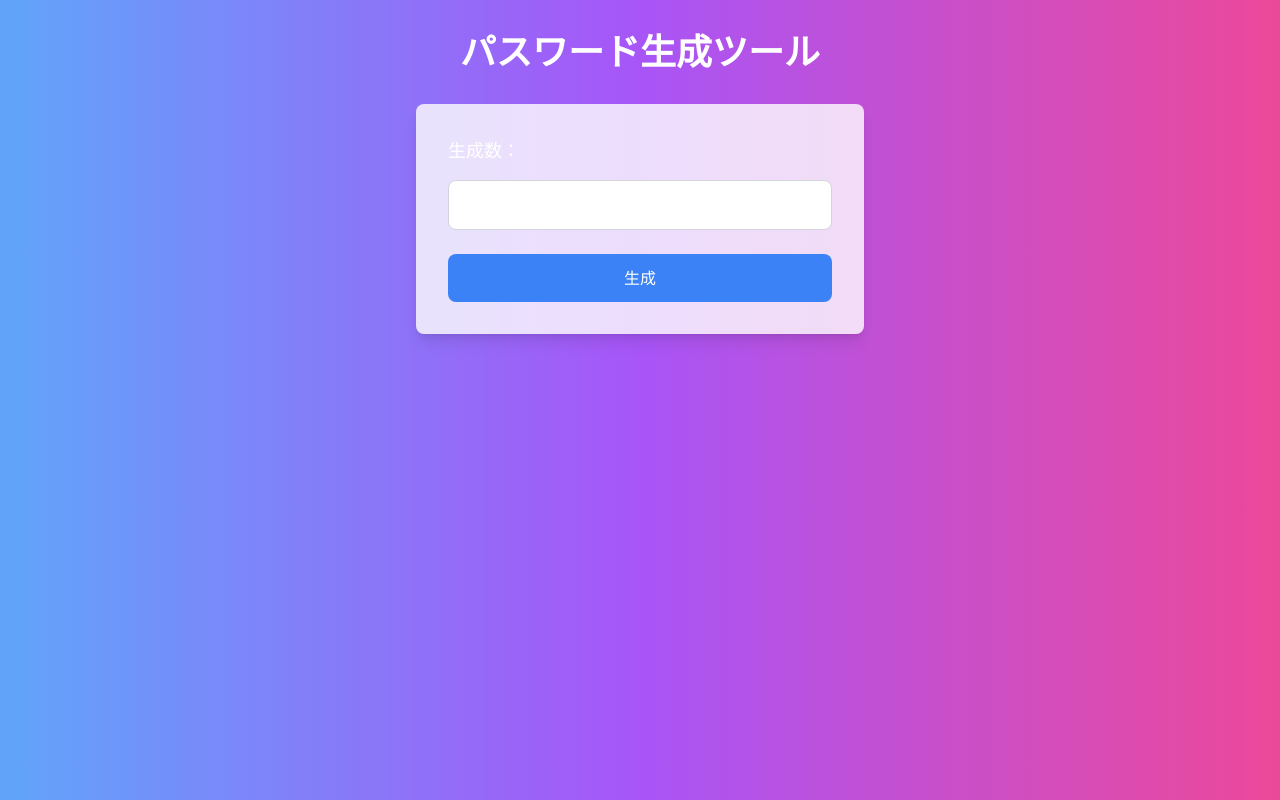
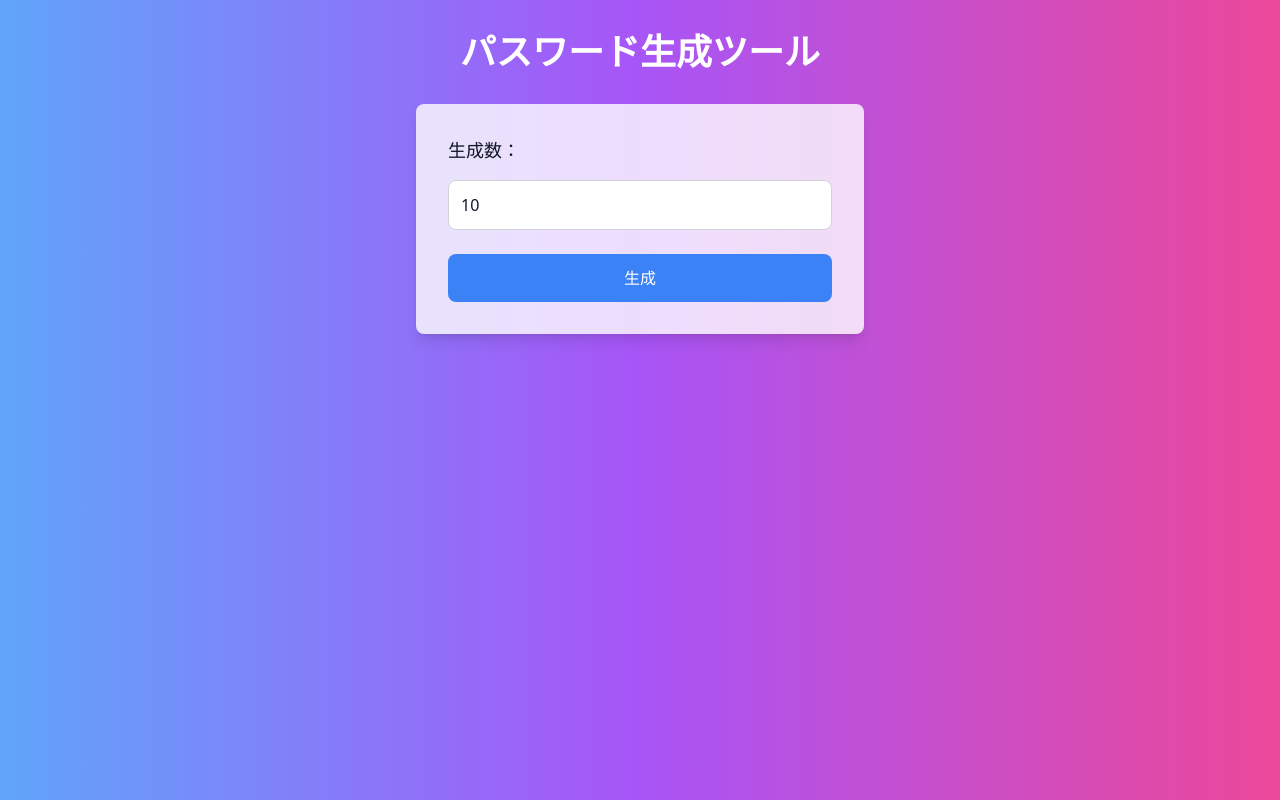
Before and after one commit to KIYOHA-RU/password-generator, a Flask app: page / in a window 1280 px wide. Run offline with Flask 3, Linux system fonts and the light colour scheme; some libraries are stand-ins or nearby versions.

Commit message:
UI修正: index画面の文字色を見やすい色に変更

```diff
--- a/templates/index.html
+++ b/templates/index.html
@@ -5,12 +5,12 @@
   <title>パスワード生成</title>
   <script src="https://cdn.tailwindcss.com"></script>
 </head>
-<body class="bg-gradient-to-r from-blue-400 via-purple-500 to-pink-500 text-white font-sans min-h-screen flex flex-col items-center py-8">
+<body class="bg-gradient-to-r from-blue-400 via-purple-500 to-pink-500 text-gray-900 font-sans min-h-screen flex flex-col items-center py-8">
 
   <h1 class="text-4xl font-bold text-center text-white mb-8">パスワード生成ツール</h1>
 
   <form method="POST" class="bg-white bg-opacity-80 p-8 rounded-lg shadow-lg w-full max-w-md mb-8">
-    <label class="block text-lg mb-4">生成数：</label>
+    <label class="block text-lg mb-4 text-gray-900">生成数：</label>
     <input type="number" name="count" value="10" class="border border-gray-300 p-3 w-full rounded-lg mb-6 focus:outline-none focus:ring-2 focus:ring-blue-400">
     <button type="submit" class="bg-blue-500 text-white px-6 py-3 rounded-lg w-full hover:bg-blue-600 transition">生成</button>
   </form>
@@ -31,10 +31,10 @@
       </form>
     </div>
 
-    <h2 class="text-3xl font-semibold mb-4 text-gray-700">生成結果</h2>
+    <h2 class="text-3xl font-semibold mb-4 text-gray-900">生成結果</h2>
     <ul class="bg-white bg-opacity-80 p-6 rounded-lg shadow-lg w-full max-w-md divide-y divide-gray-200">
       {% for pw in passwords %}
-        <li class="py-3 text-lg text-gray-600">{{ pw }}</li>
+        <li class="py-3 text-lg text-gray-800">{{ pw }}</li>
       {% endfor %}
     </ul>
   {% endif %}
```
